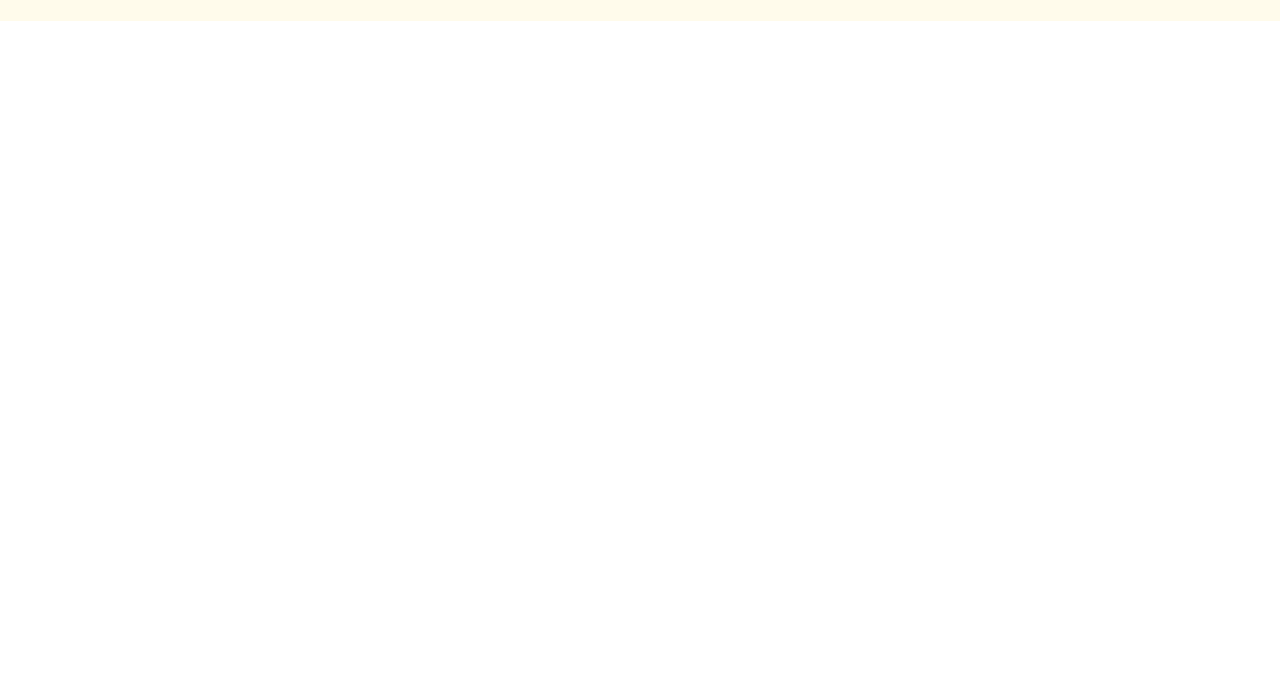
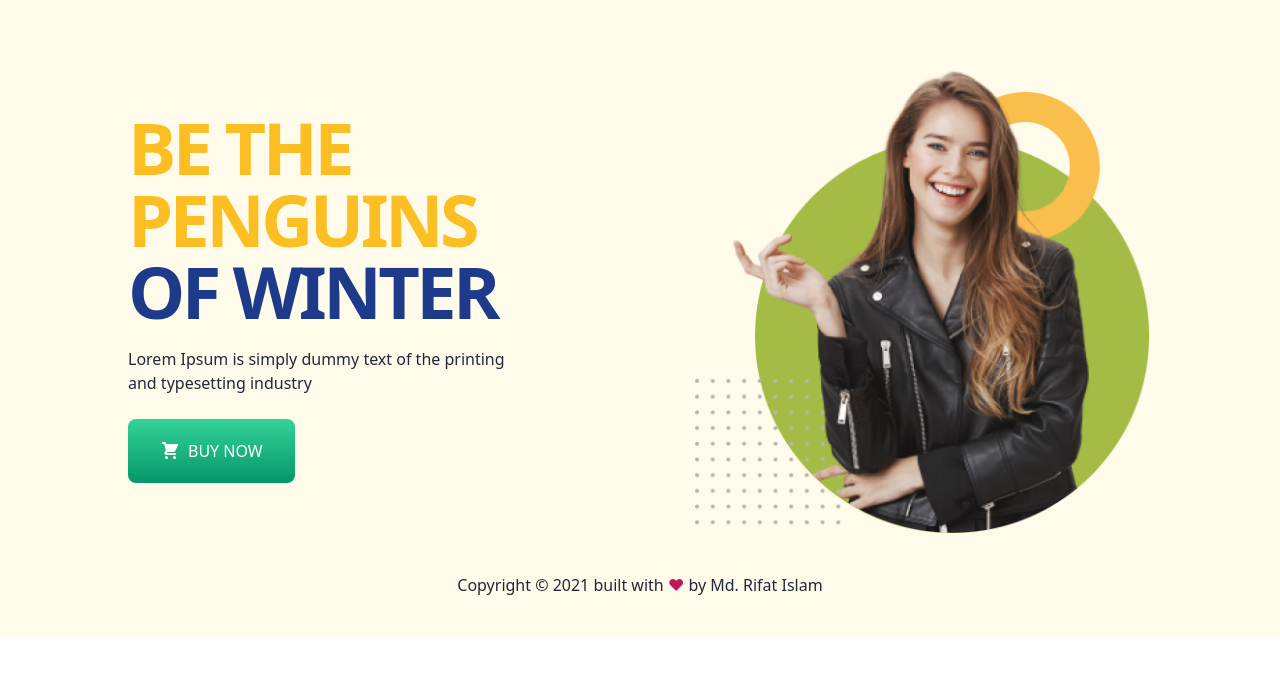
Before and after one commit to xxxxxxRIFATxxxxxx/penguin-fashion-tailwind, a plain HTML site: page index.html in a window 1280 px wide. Shown: the part 57-732 px from the top of the page. Drawn offline with nearby package versions, Linux system fonts and the light colour scheme.

Commit message:
Banner and Footer Done

```diff
--- a/index.html
+++ b/index.html
@@ -45,6 +45,39 @@
                 <a href="#" class="block hover:text-gray-500 text-gray-900">Contact us</a>
             </nav>
         </nav>
+
+        <!-- Banner -->
+        <section class="flex flex-col sm:flex-col md:flex-row items-center mx-4 md:mx-12 lg:mx-32 pt-10">
+            <div>
+                <h1
+                    class="text-3xl sm:text-3xl md:text-5xl lg:text-7xl text-yellow-400 font-semibold tracking-tighter uppercase">
+                    Be
+                    the
+                    Penguins</h1>
+                <h1
+                    class="text-3xl sm:text-3xl md:text-5xl lg:text-7xl text-blue-900 font-semibold tracking-tighter uppercase">
+                    of
+                    Winter</h1>
+
+                <div class="pt-5 text-gray-800">
+                    <p>Lorem Ipsum is simply dummy text of the printing</p>
+                    <p>and typesetting industry</p>
+                </div>
+
+                <button
+                    class="mt-6 text-white uppercase py-2 sm:py-2 md:py-3 lg:py-5 px-4 sm:px-4 md:px-6 lg:px-8 rounded-lg flex items-center bg-gradient-to-b from-green-400 to-green-600 bg-gradient-to-b from-green-400 to-green-600">
+                    <svg xmlns="http://www.w3.org/2000/svg" class="h-5 w-5" viewBox="0 0 20 20" fill="currentColor">
+                        <path
+                            d="M3 1a1 1 0 000 2h1.22l.305 1.222a.997.997 0 00.01.042l1.358 5.43-.893.892C3.74 11.846 4.632 14 6.414 14H15a1 1 0 000-2H6.414l1-1H14a1 1 0 00.894-.553l3-6A1 1 0 0017 3H6.28l-.31-1.243A1 1 0 005 1H3zM16 16.5a1.5 1.5 0 11-3 0 1.5 1.5 0 013 0zM6.5 18a1.5 1.5 0 100-3 1.5 1.5 0 000 3z" />
+                    </svg>
+                    <span class="ml-2">Buy Now</span>
+                </button>
+            </div>
+
+            <div class="mt-10 sm:mt-10 md:mt-10 lg:mt-0">
+                <img class="w-11/12 mx-auto sm:w-11/12 md:w-11/12 lg:w-full" src="images/model.png" alt="female image">
+            </div>
+        </section>
     </header>
 
     <!-- Main -->
@@ -53,11 +86,12 @@
     </main>
 
     <!-- Footer -->
-    <!-- <footer class="text-center">
-        <small>Copyright &copy; 2021 built with <span>&hearts;</span> by Md.
+    <footer class="bg-yellow-50 text-center p-10">
+        <small class="mx-4 md:mx-12 lg:mx-32 text-base text-gray-800">Copyright &copy; 2021 built with
+            <span class="text-pink-700">&hearts;</span> by Md.
             Rifat
             Islam</small>
-    </footer> -->
+    </footer>
 
     <!-- Alpine JS For Navbar -->
     <script src="https://cdn.jsdelivr.net/gh/alpinejs/alpine@v2.x.x/dist/alpine.min.js" defer></script>
```
Also changed, not shown: images/model.png (added).
